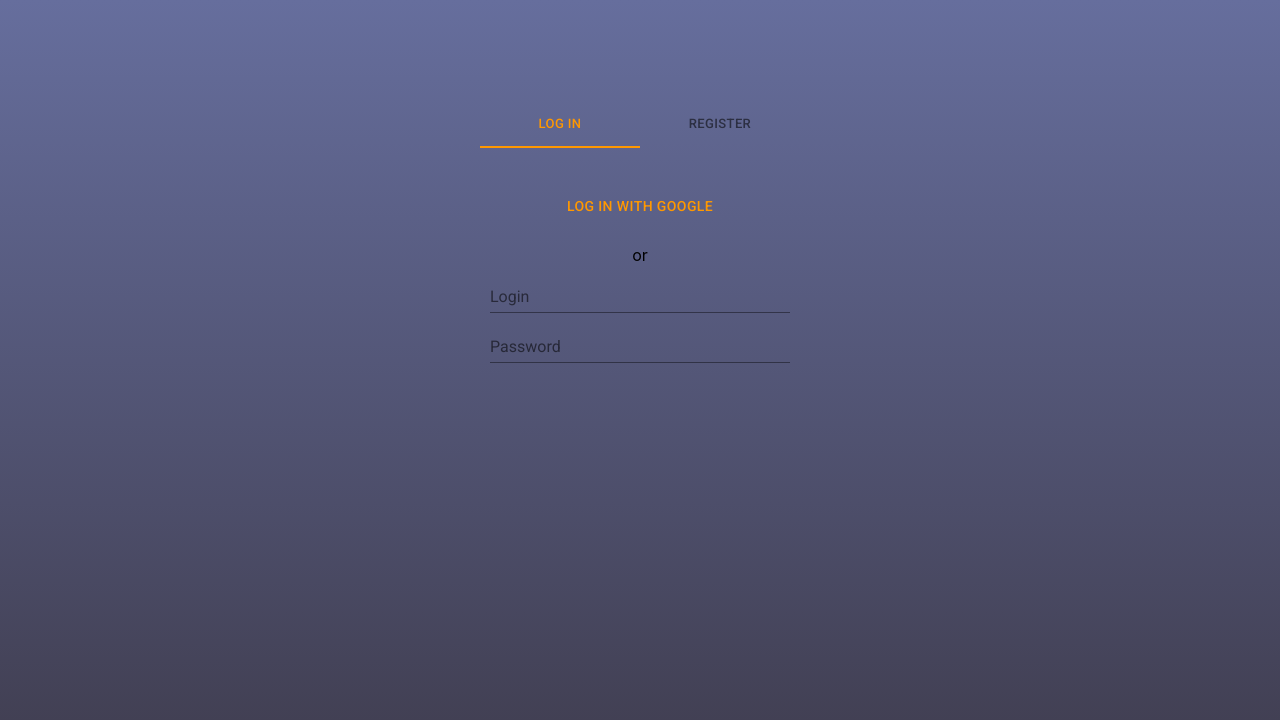
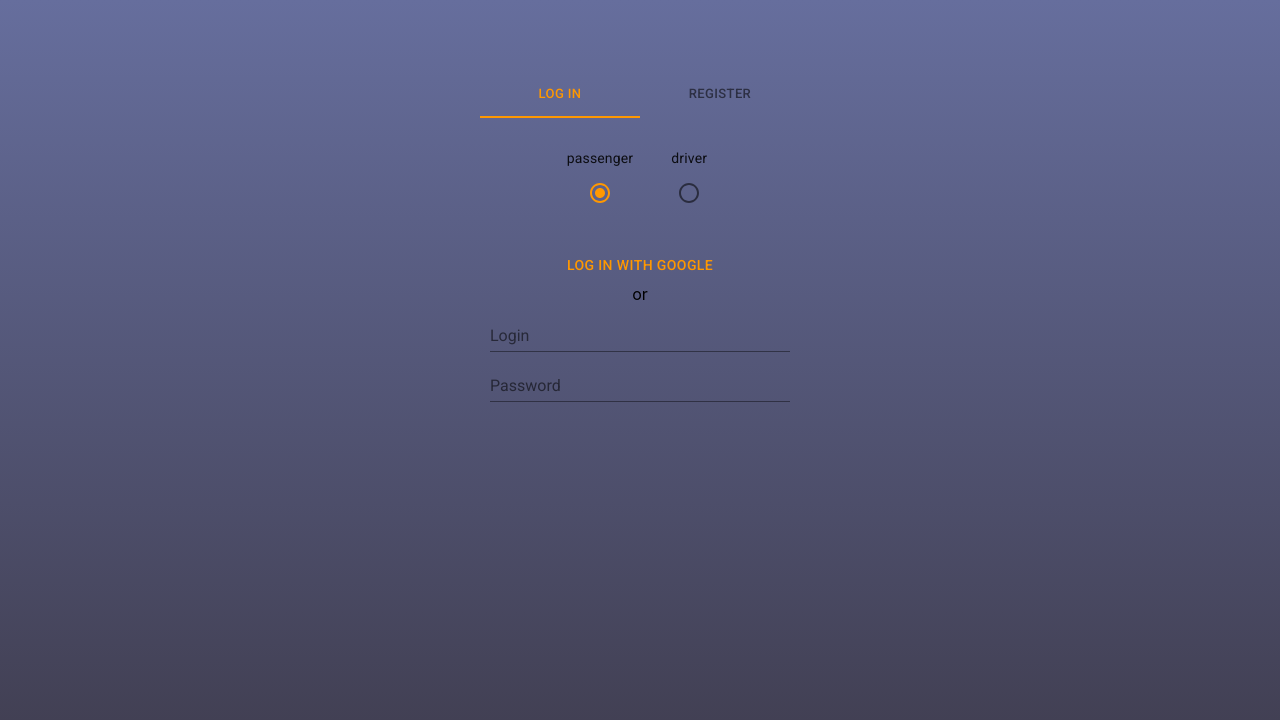
Before and after one commit to Valmobil/FinalProject, a React (Create React App) app in the folder src/frontend/: page / in a window 1280 px wide. Shown: the top 720 px of the page. Built offline with nearby package versions, Linux system fonts and the light colour scheme; what auth0-js would draw is missing.

Commit message:
Redux added

```diff
--- a/src/frontend/src/components/Login/Login.css
+++ b/src/frontend/src/components/Login/Login.css
@@ -4,15 +4,14 @@
     flex-direction: column;
     justify-content: space-between;
     align-items: center;
-    margin-top: 100px;
+    margin-top: 70px;
 }
-.MuiInputBase-input-100, .MuiInputBase-input-100:focus{
-    color: #fff;
+.MuiInputBase-root-158, .MuiInputBase-root-158:focus{
+    color: #fff!important;
 }
 .MuiButton-label-30{
     margin: 40px auto 20px auto;
 }
-.login-span{
-    color: #fff;
-
+.MuiFormGroup-root-29{
+    margin-top: 30px;
 }
--- a/src/frontend/src/components/Login/Login.js
+++ b/src/frontend/src/components/Login/Login.js
@@ -7,12 +7,16 @@ import orange from '@material-ui/core/colors/orange';
 import purple from '@material-ui/core/colors/purple';
 import Tabs from '@material-ui/core/Tabs';
 import Tab from '@material-ui/core/Tab';
+import Radio from '@material-ui/core/Radio';
+import RadioGroup from '@material-ui/core/RadioGroup';
+import FormControlLabel from '@material-ui/core/FormControlLabel';
 import './Login.css'
 
 
 class Login extends Component{
     state = {
         toggleLogin: 0,
+        radio: 'passenger',
         login: '',
         password: '',
         confirmPassword: '',
@@ -22,11 +26,16 @@ class Login extends Component{
         this.setState({ toggleLogin });
     };
 
+    handleRadio = event => {
+        this.setState({ radio: event.target.value });
+    };
+
     handleInput = (e) => {
         this.setState({[e.target.name]: e.target.value})
     }
     render() {
-        const { login, password, confirmPassword, toggleLogin} = this.state;
+        const { login, password, confirmPassword, toggleLogin, radio } = this.state;
+        console.log(radio);
         return (
             <div className="login-container">
                 <MuiThemeProvider theme={theme}>
@@ -42,6 +51,27 @@ class Login extends Component{
                         <Tab label="Register"/>
                     </Tabs>
 
+
+                    <RadioGroup
+                        aria-label="position"
+                        name="position"
+                        value={this.state.radio}
+                        onChange={this.handleRadio}
+                        row
+                    >
+                        <FormControlLabel
+                            value="passenger"
+                            control={<Radio color="primary" />}
+                            label="passenger"
+                            labelPlacement="top"
+                        />
+                        <FormControlLabel
+                            value="driver"
+                            control={<Radio color="primary" />}
+                            label="driver"
+                            labelPlacement="top" color="primary"
+                        />
+                    </RadioGroup>
                     <Button style={style.button} onClick={this.props.auth.login}>Log in with Google</Button>
                     <span>or</span>
                     <TextField
@@ -93,6 +123,7 @@ const style={
     },
     button: {
         color: '#ff9800',
+        marginTop: '30px'
     },
     submit:{
         height: '30px',
```
